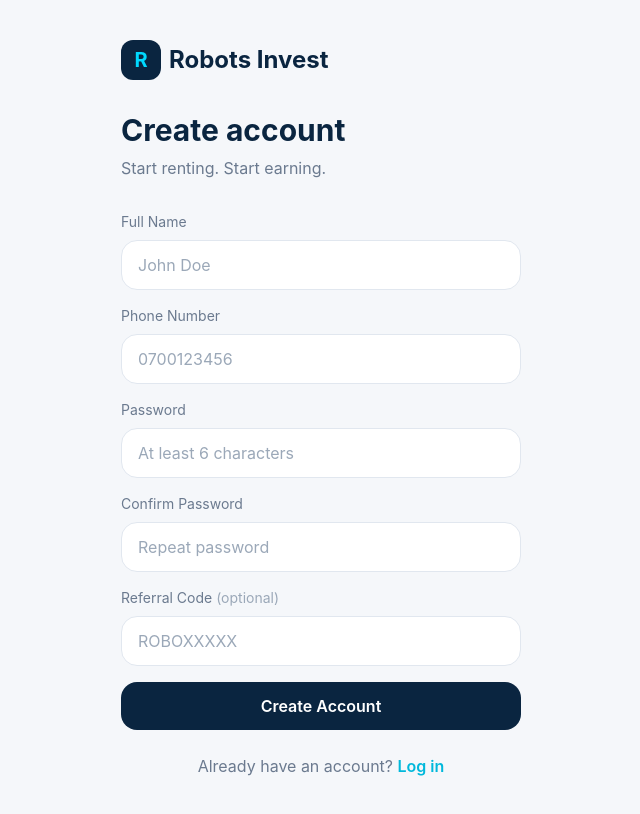
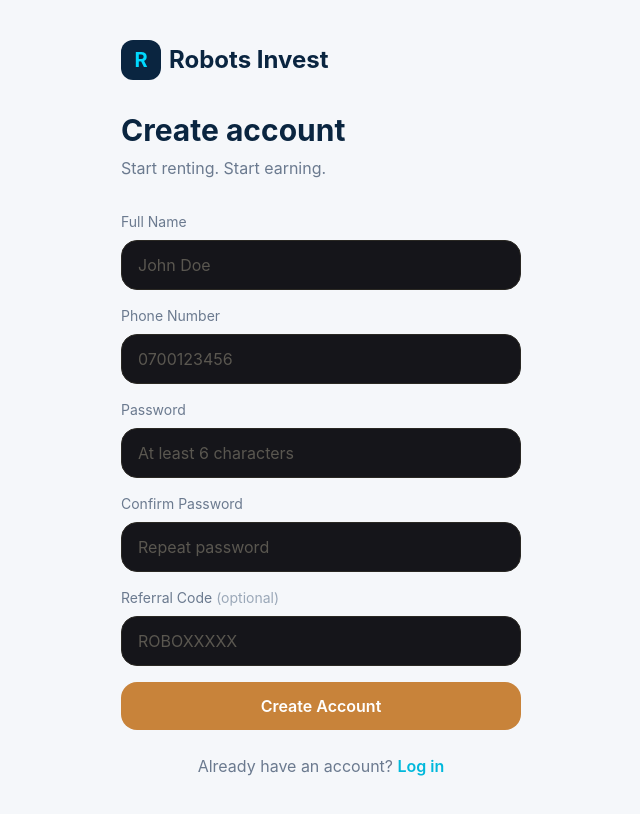
Before and after one commit to paercy32-eng/Teslauganda-invest, a Next.js app: page /register in a window 1280 px wide. Shown: the top 814 px of the page, without its empty margins (319-959 px from the left). Built offline with nearby package versions, Linux system fonts and the light colour scheme.

Commit message:
Update globals.css

```diff
--- a/app/globals.css
+++ b/app/globals.css
@@ -3,13 +3,13 @@
 @tailwind utilities;
 
 :root {
-  color-scheme: light;
+  color-scheme: dark;
 }
 
 html,
 body {
-  background-color: #F5F7FA;
-  color: #0A2540;
+  background-color: #0F0F12;
+  color: #F5F2ED;
   font-family: -apple-system, BlinkMacSystemFont, 'Inter', 'Segoe UI', Roboto,
     Helvetica, Arial, sans-serif;
   -webkit-font-smoothing: antialiased;
@@ -49,44 +49,39 @@ input[type='number'] {
 }
 
 @layer components {
-  /* Primary full-width button (navy) */
+  /* Primary copper button */
   .btn-primary {
-    @apply w-full bg-[#0A2540] text-white font-semibold py-3 rounded-2xl transition active:scale-[0.98] disabled:opacity-50 disabled:cursor-not-allowed;
+    @apply w-full bg-[#C8833A] text-white font-semibold py-3 rounded-2xl transition active:scale-[0.98] disabled:opacity-50 disabled:cursor-not-allowed;
   }
 
-  /* Cyan CTA button */
-  .btn-cyan {
-    @apply w-full bg-[#00D9FF] text-[#0A2540] font-bold py-3 rounded-2xl transition active:scale-[0.98] disabled:opacity-50;
+  /* Outlined secondary button */
+  .btn-outline {
+    @apply w-full border border-[#2A2823] text-[#F5F2ED] font-semibold py-3 rounded-2xl transition active:scale-[0.98] disabled:opacity-50 bg-[#1A1A1F];
   }
 
-  /* Outlined button */
-  .btn-outline {
-    @apply w-full border border-[#E1E7EF] text-[#0A2540] font-semibold py-3 rounded-2xl transition active:scale-[0.98] disabled:opacity-50 bg-white;
+  /* Dark card */
+  .card {
+    @apply bg-[#1A1A1F] border border-[#2A2823] rounded-2xl;
   }
 
-  /* Card */
-  .card {
-    @apply bg-white border border-[#E1E7EF] rounded-2xl;
+  /* Input field */
+  .input-light {
+    @apply w-full bg-[#15151A] border border-[#2A2823] rounded-2xl px-4 py-3 text-[#F5F2ED] placeholder-[#5A5750] outline-none focus:border-[#C8833A] transition;
   }
 
-  /* Input */
-  .input-light {
-    @apply w-full bg-white border border-[#E1E7EF] rounded-2xl px-4 py-3 text-[#0A2540] placeholder-[#9BA8B8] outline-none focus:border-[#00D9FF] transition;
-  }
-
-  /* Chip */
+  /* Small chip */
   .chip {
-    @apply inline-flex items-center gap-1 bg-white border border-[#E1E7EF] rounded-full px-3 py-1 text-xs text-[#6B7A8F];
+    @apply inline-flex items-center gap-1 bg-[#1A1A1F] border border-[#2A2823] rounded-full px-3 py-1 text-xs text-[#8A8580];
   }
 
   /* Section title */
   .section-title {
-    @apply text-2xl font-bold text-[#0A2540];
+    @apply text-2xl font-bold text-[#F5F2ED];
   }
 
   /* Muted text */
   .muted {
-    @apply text-[#6B7A8F];
+    @apply text-[#8A8580];
   }
 }
 
```
